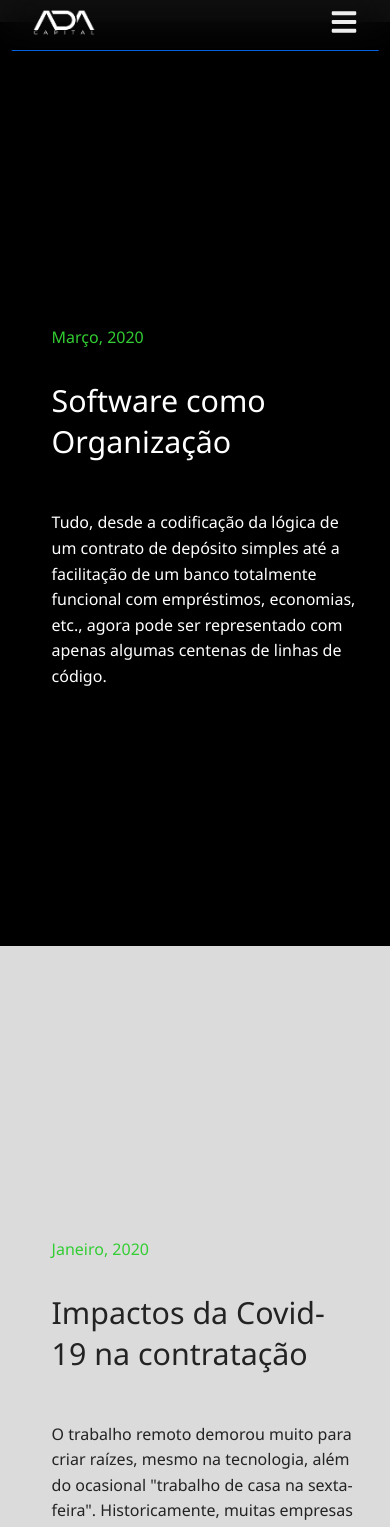
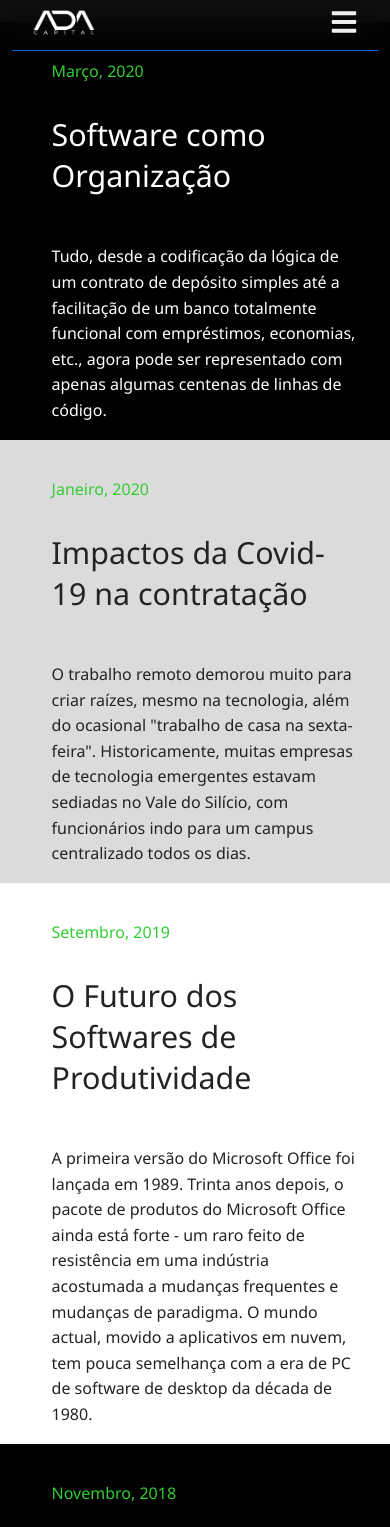
Before and after one commit to AdacapitalSergio/ADACapital, a React (Vite) app: page /perpectiva in a window 390 px wide. Shown: the top 1527 px of the page. Built offline with nearby package versions, Linux system fonts and the light colour scheme.

Commit message:
Mais alteracoess

```diff
--- a/src/components/Pespectiva/pespectivaStyle.css
+++ b/src/components/Pespectiva/pespectivaStyle.css
@@ -16,34 +16,30 @@
   flex-direction: column;
   align-items: center;
   justify-content: center;
-  padding: 2rem 2rem;
+  padding: 4rem 2rem;
 }
 
 .seccao {
   background-color: black;
-  height: 72vh;
+  height: auto;
 }
 
 .seccao1 {
   background-color: black;
   margin-top: 100px;
-  padding-top: 9rem;
+  padding-top: 12rem;
 }
 
 .seccao2 {
   background-color: #dbdbdb;
-  padding-top: 2rem;
 }
 
 .seccao3 {
   background-color: #ffffff;
-  padding-top: 4rem;
 }
 
 .seccao4 {
   background-color: black;
-  height: 110vh;
-  padding-top: 4rem;
 }
 
 .texto-branco {
@@ -124,16 +120,7 @@
     margin-top: 100px;
   }
 
-  .seccao2 {
-    height: 80vh;
-  }
-
-  .seccao3 {
-    height: 100vh;
-  }
-
   .seccao4 {
-    height: 140vh;
     align-items: center;
   }
 }
@@ -170,25 +157,13 @@
     padding: 1rem 2rem;
   }
   .seccao {
-    padding-top: 4rem;
+    padding-top: 2.4rem;
   }
-
-
   .seccao1 {
     margin-top: 150px;
-    height: 100vh;
-  }
-
-  .seccao2 {
-    height: 100vh;
-  }
-
-  .seccao3 {
-    height: 100vh;
   }
 
   .seccao4 {
-    height: 150vh;
     align-items: center;
   }
 }
@@ -216,26 +191,14 @@
 
   .seccao1 {
     margin-top: 150px;
-    height: 100vh;
   }
-
-  .seccao2 {
-    height: 100vh;
-  }
-
-  .seccao3 {
-    height: 110vh;
-  }
-
   .seccao4 {
-    height: 180vh;
     align-items: center;
   }
 }
 
 @media (max-width: 350px) {
   .seccao4 {
-    height: 250vh;
     align-items: center;
   }
 }
@@ -261,21 +224,7 @@
     max-width: 90%;
   }
 
-  .seccao1 {
-    margin-top: 150px;
-    height: 100vh;
-  }
-
-  .seccao2 {
-    height: 110vh;
-  }
-
-  .seccao3 {
-    height: 150vh;
-  }
-
   .seccao4 {
-    height: 250vh;
     align-items: center;
   }
 }
```
